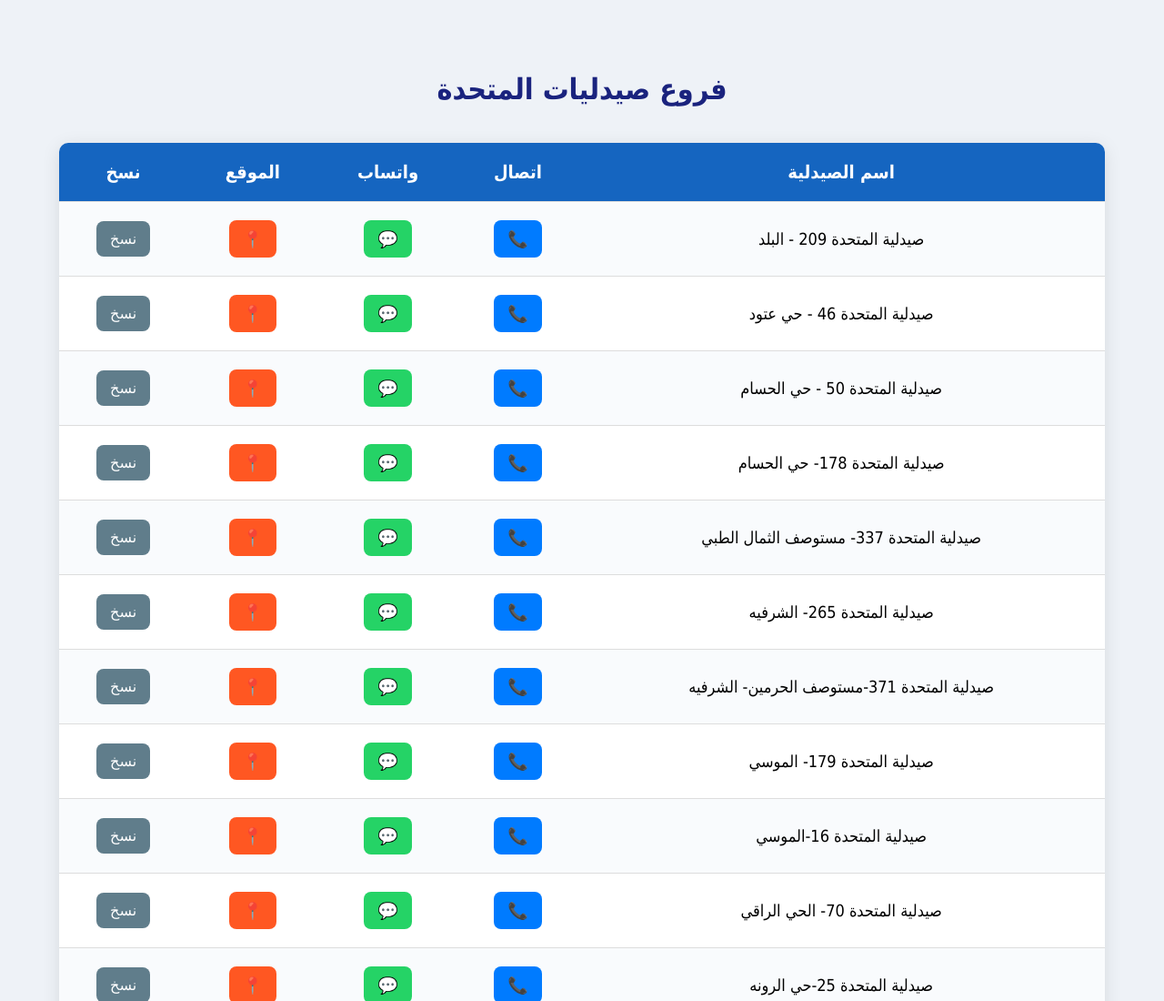
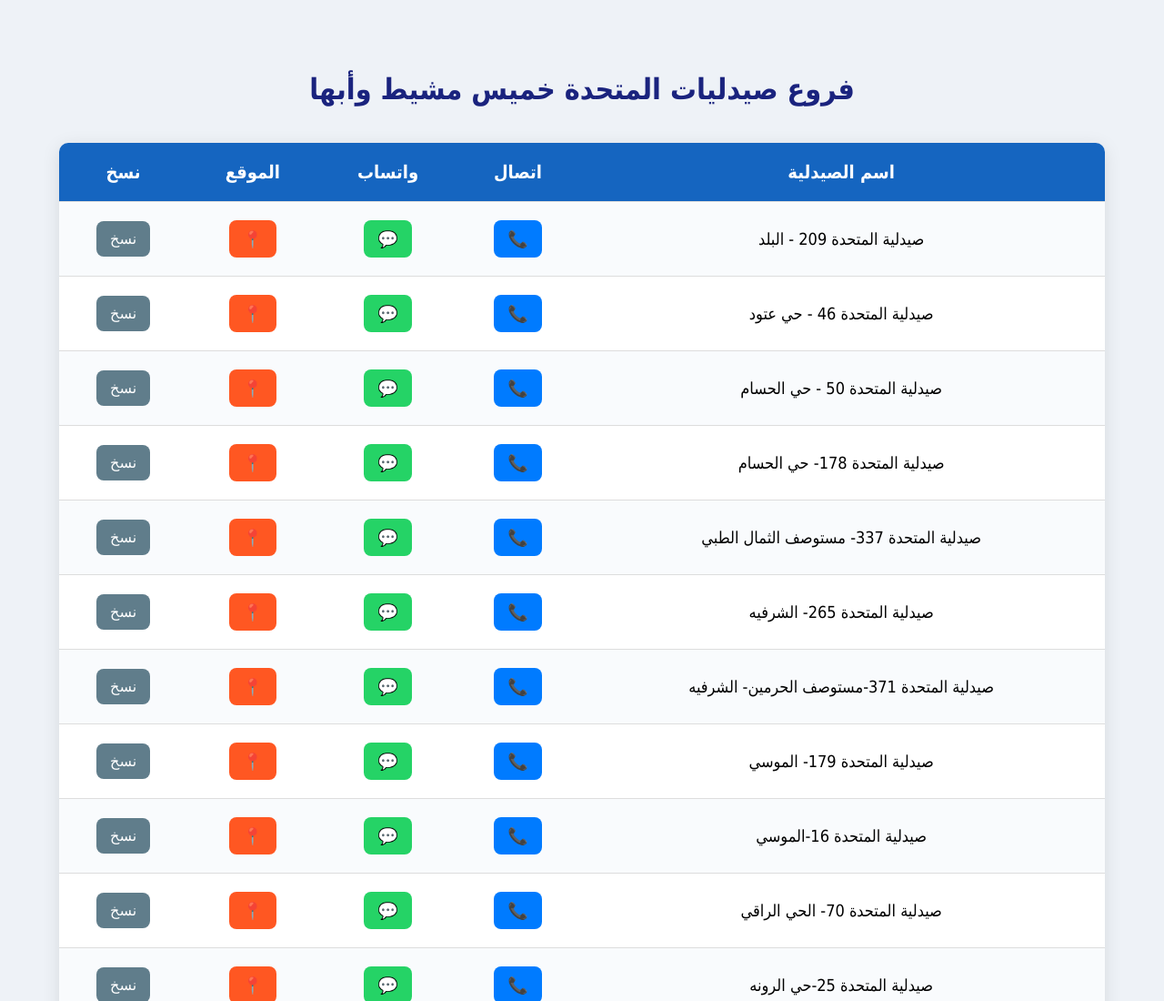
Before and after one commit to MGawesh/contact_us, a plain HTML site: page index.html in a window 1280 px wide. Shown: the top 1100 px of the page at 91% size. Drawn offline with Linux system fonts and the light colour scheme.

Commit message:
Update index.html

```diff
--- a/index.html
+++ b/index.html
@@ -95,7 +95,7 @@
 </head>
 <body>
 
-  <h1>فروع صيدليات المتحدة</h1>
+  <h1> فروع صيدليات المتحدة خميس مشيط وأبها</h1>
 
   <table>
     <tr>
```
